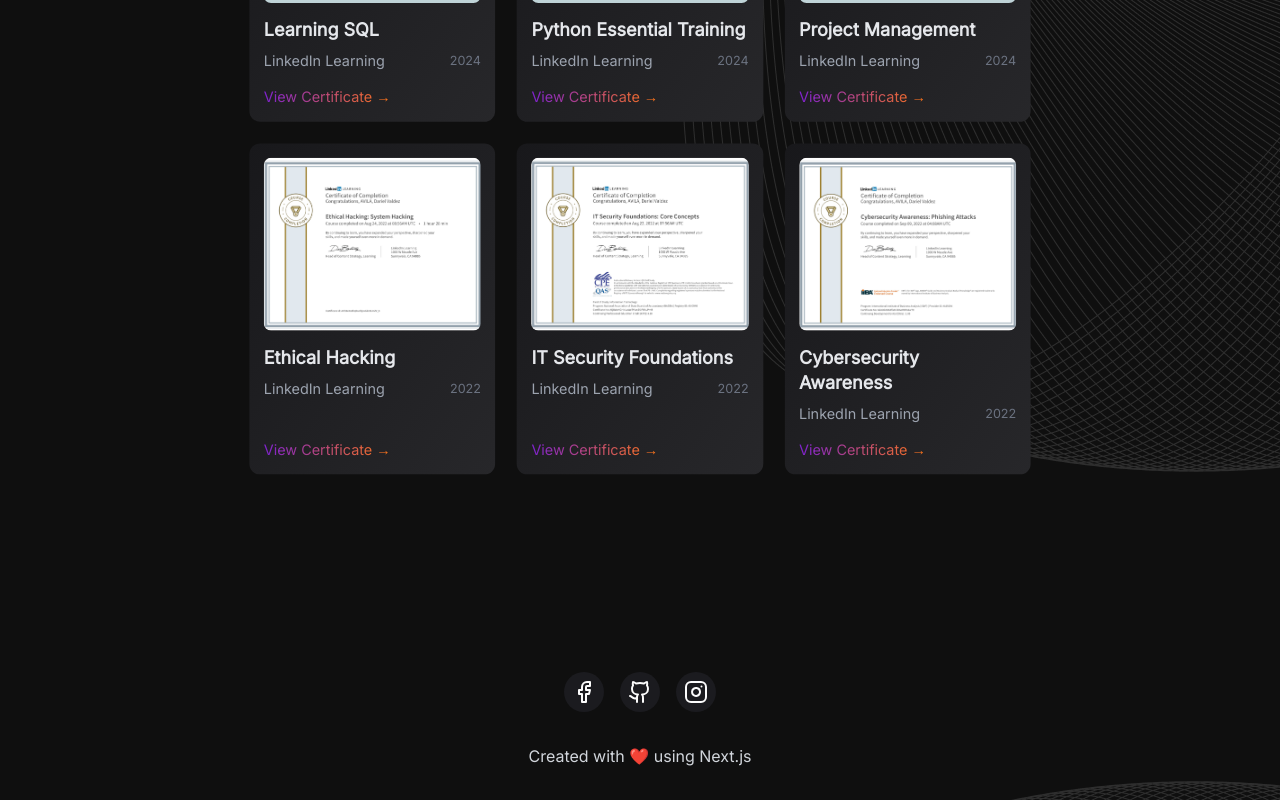
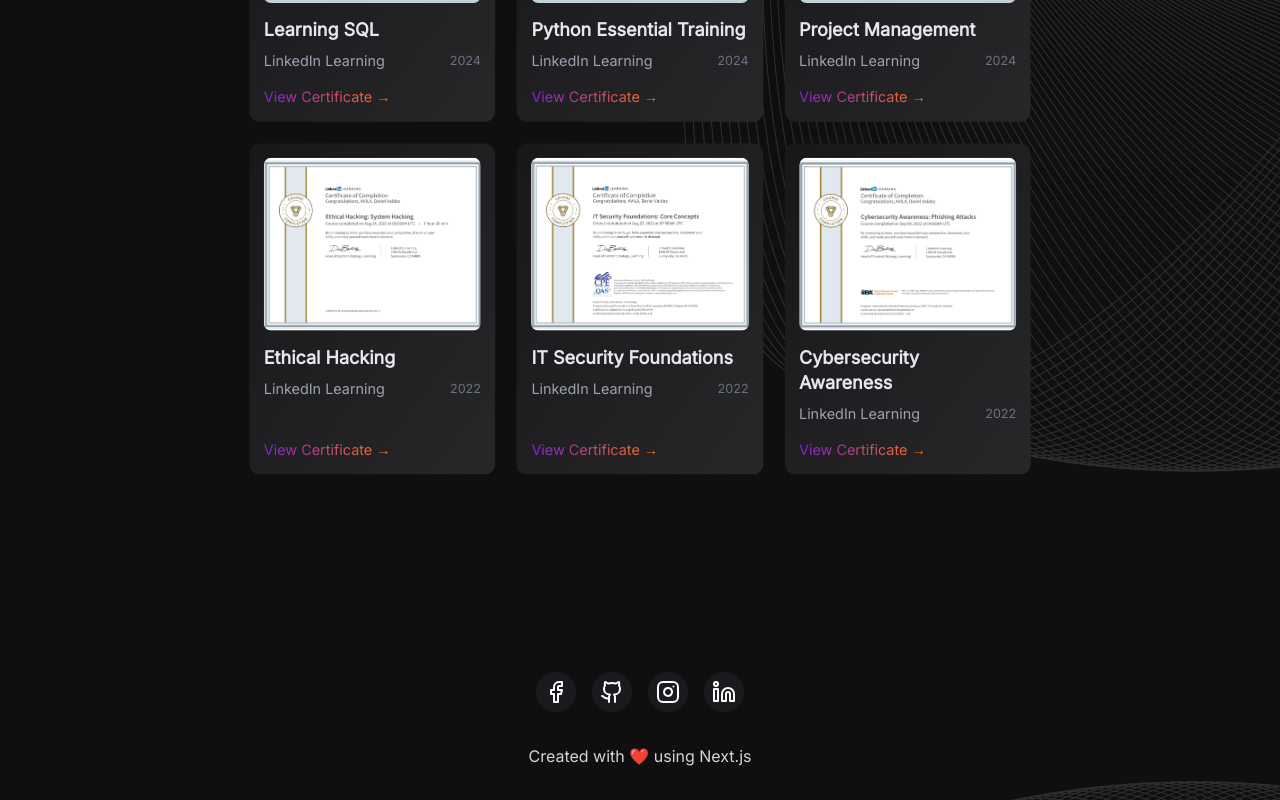
Before and after one commit to git-dariel/Personal-Portfolio, a Next.js app: page / in a window 1280 px wide. Shown: the part 5751-6551 px from the top of the page. Built offline with nearby package versions, Linux system fonts and the light colour scheme.

Commit message:
feat(footer): add LinkedIn icon.

```diff
--- a/src/components/Footer.tsx
+++ b/src/components/Footer.tsx
@@ -1,15 +1,12 @@
-import { GithubIcon, Facebook, Instagram } from "lucide-react";
+import { GithubIcon, Facebook, Instagram, Linkedin } from "lucide-react";
 import Link from "next/link";
 
 export const Footer = () => {
   return (
     <footer className="min-h-[100px] mt-10 w-full px-5 md:px-20 flex flex-col items-center justify-between rounded-t-2xl">
       <div className="flex justify-between gap-4 mt-4 mb-8">
-        <div className="bg-primary text-white p-2 rounded-full sca">
-          <Link
-            href={"https://www.facebook.com/dariel.avila.129"}
-            target="_blank"
-          >
+        <div className="bg-primary text-white p-2 rounded-full">
+          <Link href={"https://www.facebook.com/dariel.avila.129"} target="_blank">
             <Facebook />
           </Link>
         </div>
@@ -19,17 +16,17 @@
           </Link>
         </div>
         <div className="bg-primary text-white p-2 rounded-full">
-          <Link
-            href={"https://www.instagram.com/_darielavila/"}
-            target="_blank"
-          >
+          <Link href={"https://www.instagram.com/_darielavila/"} target="_blank">
             <Instagram />
           </Link>
         </div>
+        <div className="bg-primary text-white p-2 rounded-full">
+          <Link href={"https://www.linkedin.com/in/darielavila/"} target="_blank">
+            <Linkedin />
+          </Link>
+        </div>
       </div>
-      <h4 className="text-sm sm:text-base text-gray-300 mb-8">
-        Created with ❤️ using Next.js
-      </h4>
+      <h4 className="text-sm sm:text-base text-gray-300 mb-8">Created with ❤️ using Next.js</h4>
     </footer>
   );
 };
```
